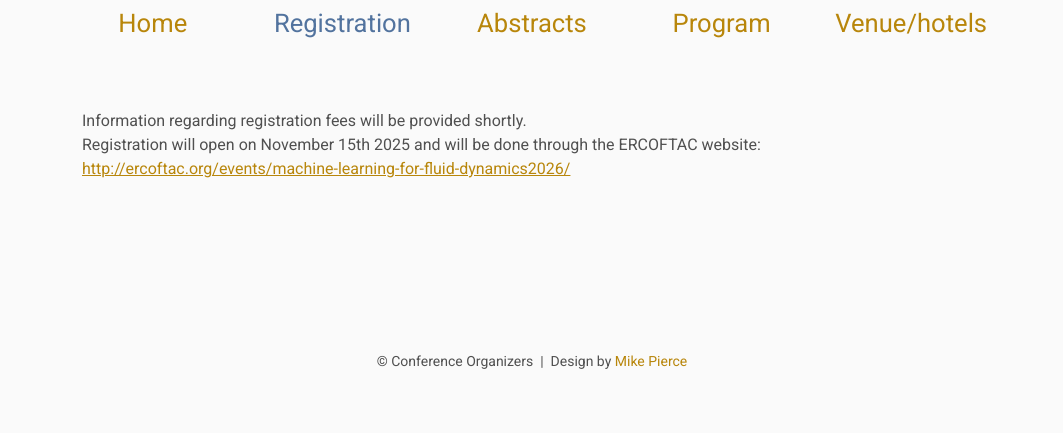
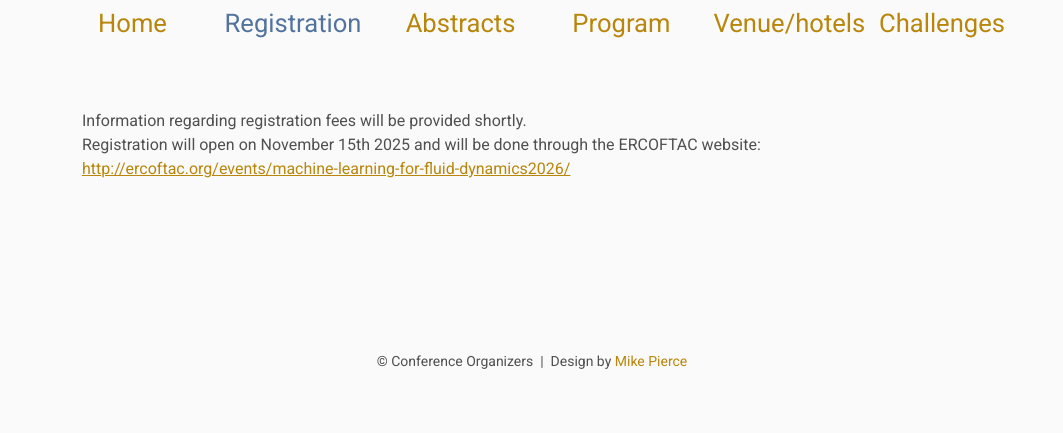
Before and after one commit to ML4FLUIDS2026/ML4FLUIDS2026.github.io, a plain HTML site: page registration/index.html in a window 1280 px wide. Shown: the part 469-902 px from the top of the page, without its empty margins (108-1171 px from the left). Drawn offline with Linux system fonts and the light colour scheme; files that its build step writes are made by us from their sources.

Commit message:
Update index.html
Added Challenges Tab

```diff
--- a/registration/index.html
+++ b/registration/index.html
@@ -45,9 +45,9 @@
             <td class="navigation">
                 <a title="Directions to the Conference" href="directions">Venue/hotels</a>
             </td>
-            <!--<td class="navigation">
+            <td class="navigation">
                 <a title="Challenges" href="challenges">Challenges</a>
-            </td>-->
+            </td>
         </tr>
     </table>
 
```
